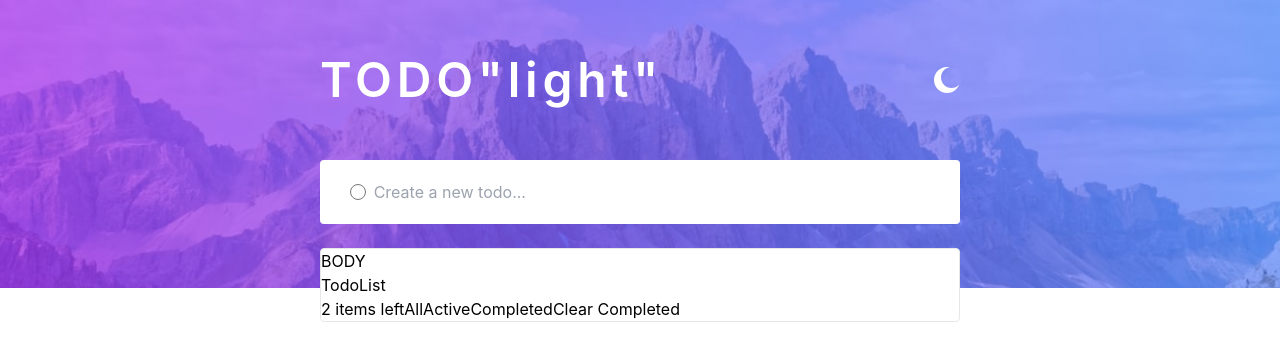
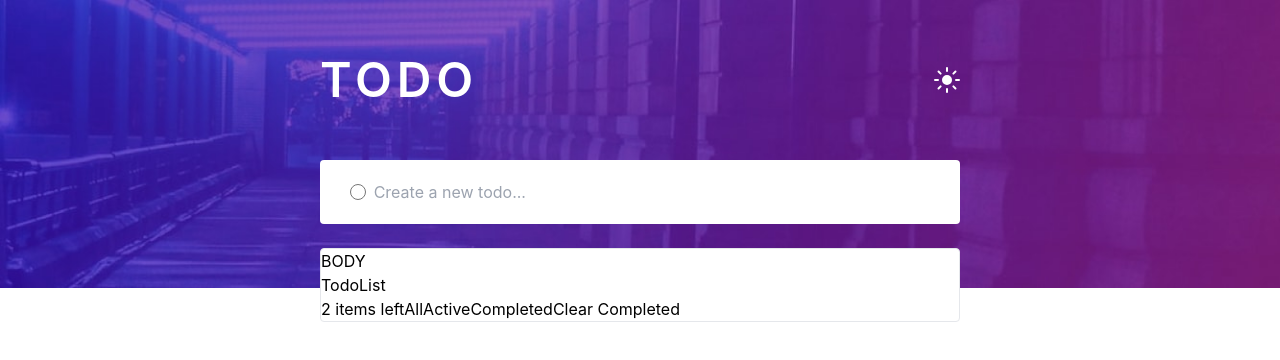
Before and after one commit to tlgadrkn/todo-app-typescript, a React (Create React App) app: page / in a window 1280 px wide. Both pictures are taken after a click on the button 947 px from the left and 80 px from the top of the page. Shown: the top 360 px of the page. Built offline with nearby package versions, Linux system fonts and the light colour scheme.

Commit message:
add: dark mode functionality

```diff
--- a/src/App.tsx
+++ b/src/App.tsx
@@ -9,7 +9,7 @@ const App: React.FC = () => {
   return (
     <div className="box-border">
       <div className="mx-auto">
-        <Header theme={theme!} />
+        <Header theme={theme} handleThemeChange={setTheme} />
       </div>
 
       <TodoBody />
--- a/src/components/Header.tsx
+++ b/src/components/Header.tsx
@@ -2,24 +2,35 @@ import * as React from 'react'
 import {MoonIcon} from '../icons/MoonIcon'
 import {SunIcon} from '../icons/SunIcon'
 import {TodoForm} from './TodoForm'
-import img from '../assets/images/bg-desktop-light.jpg'
-
+import bgLight from '../assets/images/bg-desktop-light.jpg'
+import bgDark from '../assets/images/bg-desktop-dark.jpg'
 interface Props {
   theme: string
+  handleThemeChange: React.Dispatch<React.SetStateAction<'light' | 'dark'>>
 }
 
-const Header: React.FC<Props> = ({theme}) => {
+const Header: React.FC<Props> = ({theme, handleThemeChange}) => {
+  console.log(theme)
+
   return (
     <div
       className="flex-none justify-center bg-gradient-to-r from-yellow-400 via-red-500 to-pink-500 header w-screen h-72 bg-no-repeat bg-cover dark:bg-black"
-      style={{backgroundImage: `url(${img})`}}
+      style={{
+        backgroundImage:
+          theme === 'light' ? `url(${bgLight})` : `url(${bgDark})`,
+      }}
     >
       <div className="flex flex-row mx-auto justify-between content-center items-center w-1/2  border-black border-solid py-14 ">
         <h1 className="text-white text-5xl font-semibold	tracking-widest">
           TODO
-          {JSON.stringify(theme)}
         </h1>
-        <button>{theme === 'light' ? <MoonIcon /> : <SunIcon />}</button>
+        <button
+          onClick={() =>
+            handleThemeChange(theme === 'light' ? 'dark' : 'light')
+          }
+        >
+          {theme === 'light' ? <MoonIcon /> : <SunIcon />}
+        </button>
       </div>
       <div className="p-3 flex flex-row justify-center h-16 w-1/2 mx-auto bg-white rounded">
         <TodoForm />
--- a/src/icons/SunIcon.tsx
+++ b/src/icons/SunIcon.tsx
@@ -5,7 +5,7 @@ export const SunIcon: React.VoidFunctionComponent = () => {
     <svg xmlns="http://www.w3.org/2000/svg" width="26" height="26">
       <path
         fill="#FFF"
-        fill-rule="evenodd"
+        fillRule="evenodd"
         d="M13 21a1 1 0 011 1v3a1 1 0 11-2 0v-3a1 1 0 011-1zm-5.657-2.343a1 1 0 010 1.414l-2.121 2.121a1 1 0 01-1.414-1.414l2.12-2.121a1 1 0 011.415 0zm12.728 0l2.121 2.121a1 1 0 01-1.414 1.414l-2.121-2.12a1 1 0 011.414-1.415zM13 8a5 5 0 110 10 5 5 0 010-10zm12 4a1 1 0 110 2h-3a1 1 0 110-2h3zM4 12a1 1 0 110 2H1a1 1 0 110-2h3zm18.192-8.192a1 1 0 010 1.414l-2.12 2.121a1 1 0 01-1.415-1.414l2.121-2.121a1 1 0 011.414 0zm-16.97 0l2.121 2.12A1 1 0 015.93 7.344L3.808 5.222a1 1 0 011.414-1.414zM13 0a1 1 0 011 1v3a1 1 0 11-2 0V1a1 1 0 011-1z"
       />
     </svg>
```
